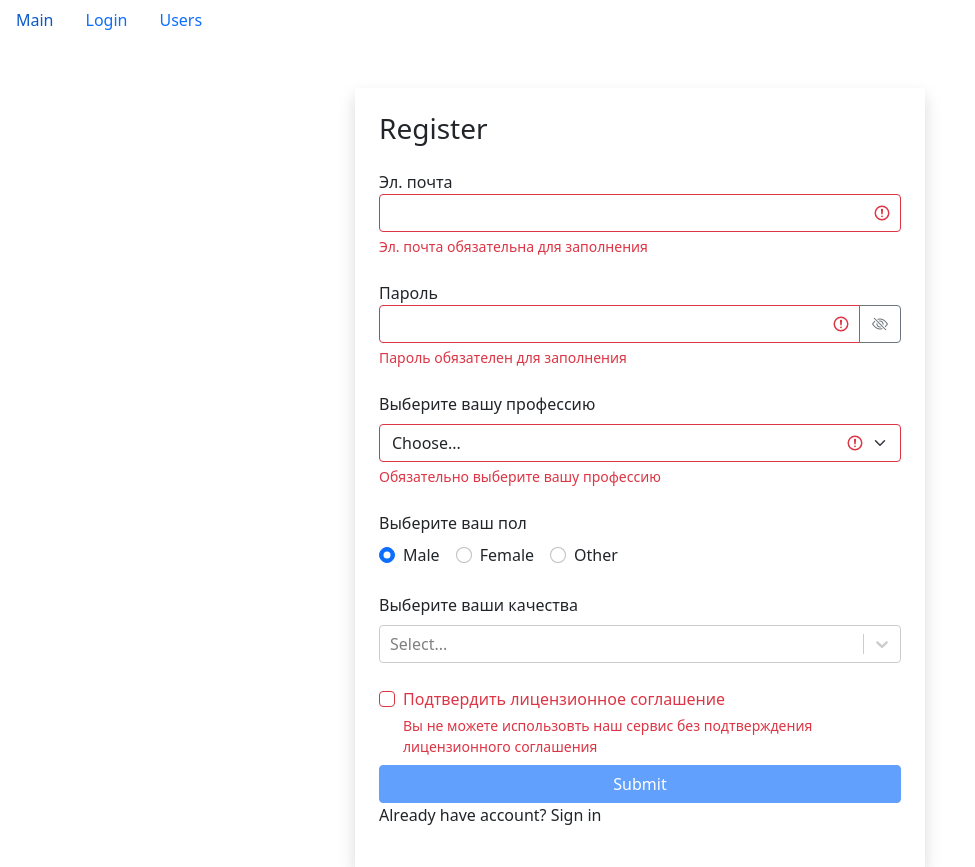
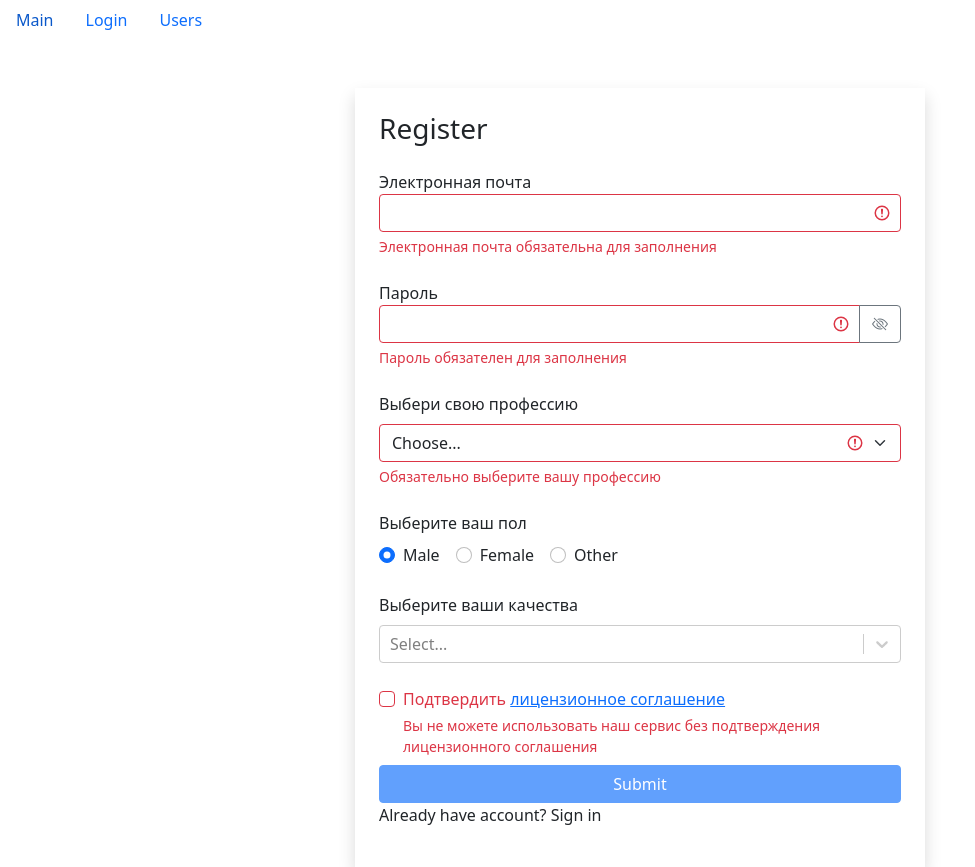
Before and after one commit to DmitryKalashnikov91/fast-company-Fullstack, a React (Create React App) app: page /login/1 in a window 1280 px wide. Both pictures are taken after a click on the button "Sign up". Shown: the whole page, without its empty margins (0-975 px from the left). Built offline with nearby package versions, Linux system fonts and the light colour scheme.

Commit message:
recreat-register-form

```diff
--- a/src/app/components/common/form/checkBoxField.jsx
+++ b/src/app/components/common/form/checkBoxField.jsx
@@ -14,7 +14,7 @@ const CheckBoxField = ({ name, value, onChange, children, error }) => {
             <label className="form-check-label" htmlFor={name}>
                 {children}
             </label>
-            {error && <div className="invalid-feedback">
+            {error && <div className="invalid-feedback ">
                 {error}
             </div>}
         </div>
--- a/src/app/components/common/form/selectField.jsx
+++ b/src/app/components/common/form/selectField.jsx
@@ -1,35 +1,40 @@
 import React from "react";
 import PropTypes from "prop-types";
 
-const SelectField = ({ label, value, onChange, defaultOption, options, error }) => {
+const SelectField = ({ label, value, onChange, defaultOption, options, name, error }) => {
     const handleChange = ({ target }) => {
         onChange({ name: target.name, value: target.value });
     };
     const getInputClasses = () => {
         return "form-select" + (error ? " is-invalid" : "");
     };
-    const optionsArray = !Array.isArray(options) && typeof options === "object"
-        ? Object.keys(options).map(optionName => ({ name: options[optionName].name, value: options[optionName]._id })) : options;
+    const optionsArray =
+        !Array.isArray(options) && typeof options === "object"
+            ? Object.values(options)
+            : options;
     return (
         <div className="mb-4">
-            <label htmlFor="validationCustom04" className="form-label">{label}</label>
+            <label htmlFor={name} className="form-label">
+                {label}
+            </label>
             <select
                 className={getInputClasses()}
-                id="validationCustom04"
-                name="profession"
+                id={name}
+                name={name}
                 value={value}
                 onChange={handleChange}
             >
-                <option disabled value="">{defaultOption}</option>
-                {optionsArray && optionsArray.map(option => <option
-                    value={option.value}
-                    key={option.value}>
-                    {option.name}
-                </option>)}
+                <option disabled value="">
+                    {defaultOption}
+                </option>
+                {optionsArray.length > 0 &&
+                    optionsArray.map((option) => (
+                        <option value={option.value} key={option.value}>
+                            {option.label}
+                        </option>
+                    ))}
             </select>
-            {error && <div className="invalid-feedback">
-                {error}
-            </div>}
+            {error && <div className="invalid-feedback">{error}</div>}
         </div>
     );
 };
@@ -39,7 +44,8 @@ SelectField.propTypes = {
     value: PropTypes.string,
     onChange: PropTypes.func,
     error: PropTypes.string,
-    options: PropTypes.oneOfType([PropTypes.object, PropTypes.array])
+    options: PropTypes.oneOfType([PropTypes.object, PropTypes.array]),
+    name: PropTypes.string
 };
 
 export default SelectField;
--- a/src/app/components/ui/registerForm.jsx
+++ b/src/app/components/ui/registerForm.jsx
@@ -1,4 +1,4 @@
-import { React, useEffect, useState } from "react";
+import React, { useEffect, useState } from "react";
 import { validator } from "../../utils/validator";
 import TextField from "../common/form/textField";
 import api from "../../api";
@@ -14,25 +14,80 @@ const RegisterForm = () => {
         profession: "",
         sex: "male",
         qualities: [],
-        license: false
+        licence: false
     });
-    const [professions, setProfessions] = useState();
+    const [qualities, setQualities] = useState([]);
+    const [professions, setProfession] = useState([]);
     const [errors, setErrors] = useState({});
-    const [qualities, setQualities] = useState({});
+
+    const getProfessionById = (id) => {
+        for (const prof of professions) {
+            if (prof.value === id) {
+                return { _id: prof.value, name: prof.label };
+            }
+        }
+    };
+    const getQualities = (elements) => {
+        const qualitiesArray = [];
+        for (const elem of elements) {
+            for (const quality in qualities) {
+                if (elem.value === qualities[quality].value) {
+                    qualitiesArray.push({
+                        _id: qualities[quality].value,
+                        name: qualities[quality].label,
+                        color: qualities[quality].color
+                    });
+                }
+            }
+        }
+        return qualitiesArray;
+    };
+
     useEffect(() => {
-        api.professions.fetchAll().then((data) => setProfessions(data));
-        api.qualities.fetchAll().then((data) => setQualities(data));
+        api.professions.fetchAll().then((data) => {
+            const professionsList = Object.keys(data).map((professionName) => ({
+                label: data[professionName].name,
+                value: data[professionName]._id
+            }));
+            setProfession(professionsList);
+        });
+        api.qualities.fetchAll().then((data) => {
+            const qualitiesList = Object.keys(data).map((optionName) => ({
+                value: data[optionName]._id,
+                label: data[optionName].name,
+                color: data[optionName].color
+            }));
+            setQualities(qualitiesList);
+        });
     }, []);
     const handleChange = (target) => {
-        setData((prevState) => ({ ...prevState, [target.name]: target.value }));
+        setData((prevState) => ({
+            ...prevState,
+            [target.name]: target.value
+        }));
     };
     const validatorConfig = {
         email: {
             isRequired: {
-                message: "Эл. почта обязательна для заполнения"
+                message: "Электронная почта обязательна для заполнения"
             },
             isEmail: {
                 message: "Email введен некорректно"
+            }
+        },
+        password: {
+            isRequired: {
+                message: "Пароль обязателен для заполнения"
+            },
+            isCapitalSymbol: {
+                message: "Пароль должен содержать хотя бы одну заглавную букву"
+            },
+            isContainDigit: {
+                message: "Пароль должен содержать хотя бы одно число"
+            },
+            min: {
+                message: "Пароль должен состоять минимум из 8 символов",
+                value: 8
             }
         },
         profession: {
@@ -40,24 +95,10 @@ const RegisterForm = () => {
                 message: "Обязательно выберите вашу профессию"
             }
         },
-        password: {
+        licence: {
             isRequired: {
-                message: "Пароль обязателен для заполнения"
-            },
-            isCapitalSymbol: {
-                message: "Пароль дожен содержать хотя бы одну заглавную букву"
-            },
-            isContainDigit: {
-                message: "Пароль дожен содержать хотя бы одно число"
-            },
-            min: {
-                message: "Пароль должен состоять минимум из 8 символов",
-                value: 8
-            }
-        },
-        license: {
-            isRequired: {
-                message: "Вы не можете использовть наш сервис без подтверждения лицензионного соглашения"
+                message:
+                    "Вы не можете использовать наш сервис без подтверждения лицензионного соглашения"
             }
         }
     };
@@ -70,38 +111,77 @@ const RegisterForm = () => {
         return Object.keys(errors).length === 0;
     };
     const isValid = Object.keys(errors).length === 0;
+
     const handleSubmit = (e) => {
         e.preventDefault();
         const isValid = validate();
         if (!isValid) return;
-        console.log(data);
+        const { profession, qualities } = data;
+        console.log({
+            ...data,
+            profession: getProfessionById(profession),
+            qualities: getQualities(qualities)
+        });
     };
     return (
         <form onSubmit={handleSubmit}>
-            <TextField label="Эл. почта" name="email" value={data.email} onChange={handleChange} error={errors.email}/>
-            <TextField label="Пароль" type="password" name="password" value={data.password} onChange={handleChange} error={errors.password}/>
+            <TextField
+                label="Электронная почта"
+                name="email"
+                value={data.email}
+                onChange={handleChange}
+                error={errors.email}
+            />
+            <TextField
+                label="Пароль"
+                type="password"
+                name="password"
+                value={data.password}
+                onChange={handleChange}
+                error={errors.password}
+            />
             <SelectField
-                label="Выберите вашу профессию"
+                label="Выбери свою профессию"
                 defaultOption="Choose..."
+                options={professions}
+                name="profession"
                 onChange={handleChange}
-                options={professions}
                 value={data.profession}
                 error={errors.profession}
             />
             <RadioField
                 options={[
                     { name: "Male", value: "male" },
-                    { name: "Female", value: "feMale" },
-                    { name: "Other", value: "Other" }
+                    { name: "Female", value: "female" },
+                    { name: "Other", value: "other" }
                 ]}
                 value={data.sex}
                 name="sex"
                 onChange={handleChange}
                 label="Выберите ваш пол"
             />
-            <MultySelectField options={qualities} onChange={handleChange} name="qualities" label="Выберите ваши качества"/>
-            <CheckBoxField value={data.license} onChange={handleChange} name="license" error={errors.license}>Подтвердить <a>лицензионное соглашение</a></CheckBoxField>
-            <button type="submit" disabled={!isValid} className="btn btn-primary w-100 mx-auto">Submit</button>
+            <MultySelectField
+                options={qualities}
+                onChange={handleChange}
+                defaultValue={data.qualities}
+                name="qualities"
+                label="Выберите ваши качества"
+            />
+            <CheckBoxField
+                value={data.licence}
+                onChange={handleChange}
+                name="licence"
+                error={errors.licence}
+            >
+                Подтвердить <a href="#" className="link-primary">лицензионное соглашение</a>
+            </CheckBoxField>
+            <button
+                className="btn btn-primary w-100 mx-auto"
+                type="submit"
+                disabled={!isValid}
+            >
+                Submit
+            </button>
         </form>
     );
 };
```
Also changed, not shown: src/app/components/common/form/multySelectField.jsx (+8 -4 lines).
